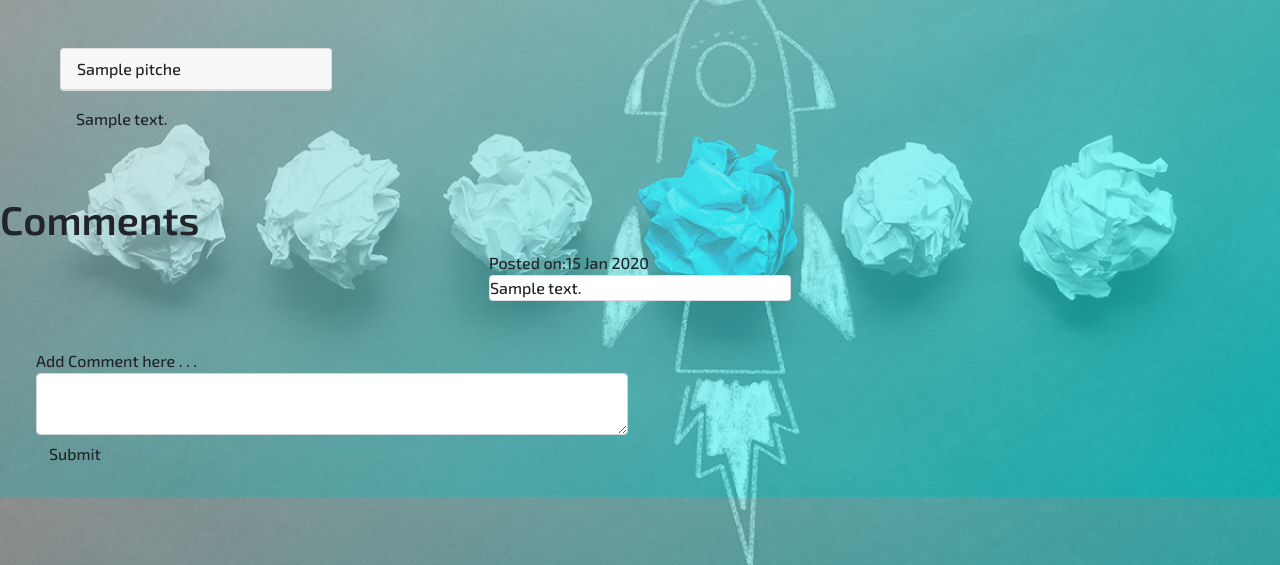
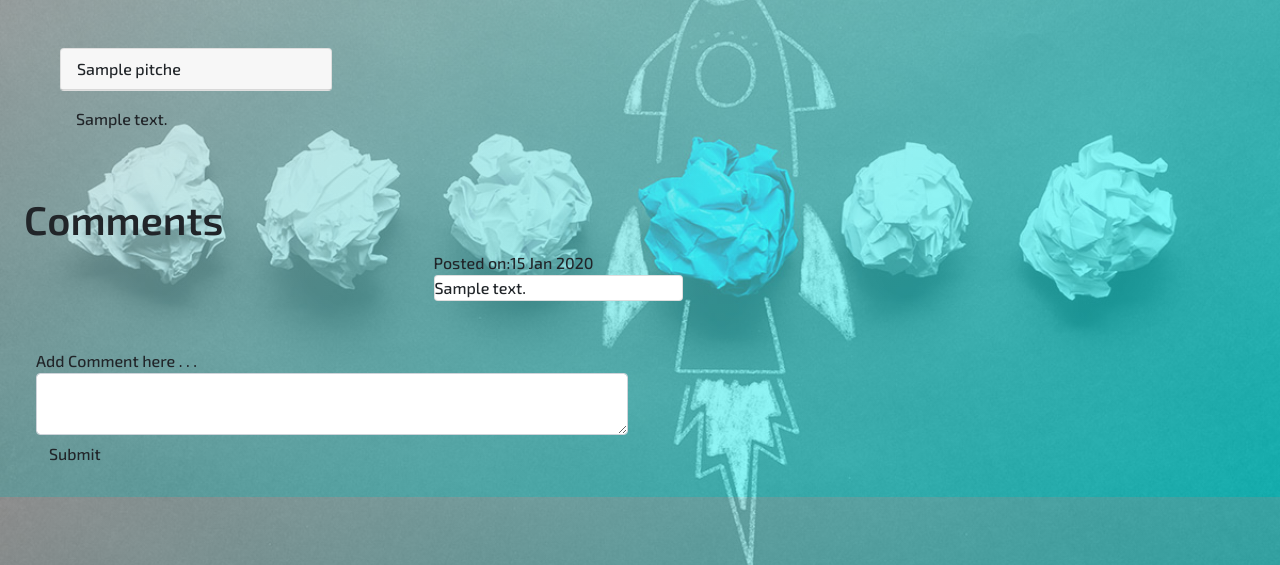
Before and after one commit to Lyonsmasawa/Pitchperfect, a Flask app: page /pitch/1 in a window 1280 px wide. Shown: the part 80-645 px from the top of the page. Run offline with Flask 2, Linux system fonts and the light colour scheme; a user stored in the database is signed in; tables that the repository leaves empty hold one stand-in row (values such as "Sample post"); some libraries are stand-ins or nearby versions.

Commit message:
deploy to heroku

```diff
--- a/app/templates/pitch.html
+++ b/app/templates/pitch.html
@@ -13,7 +13,7 @@
         </div>
     </div>
 </div>
-<div class="row">
+<div class="container row">
     <h1><strong>Comments</strong></h1>
 
     {% for comment in comments %}
```
